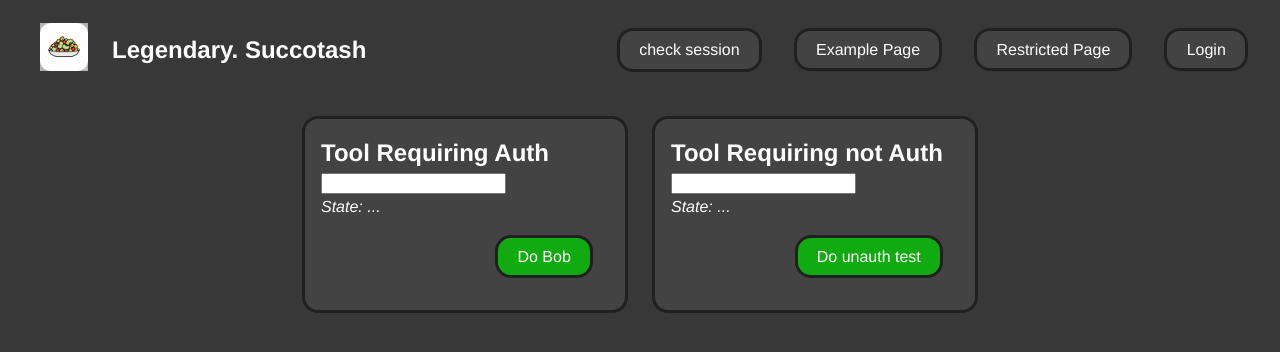
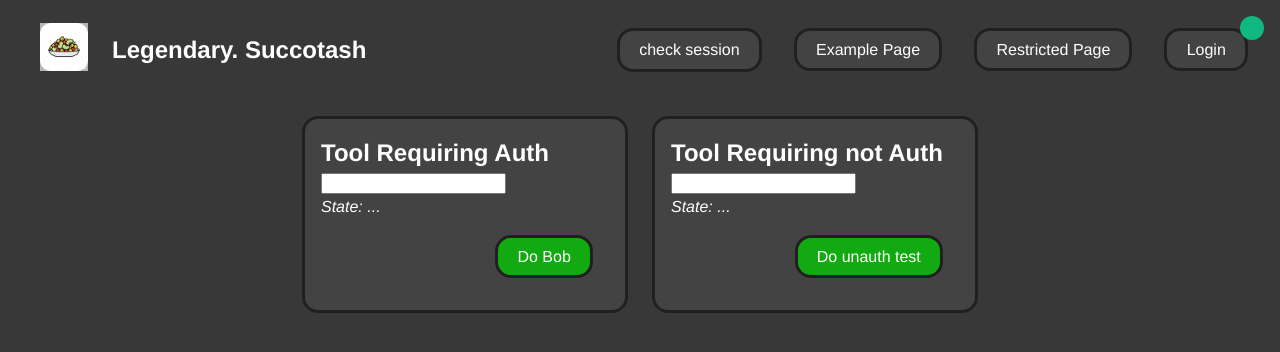
Before and after one commit to Azoghal/succotash, a React (Vite) app in the folder webpage/frontend/: page /p/landing in a window 1280 px wide. Shown: the top 352 px of the page. Built offline with nearby package versions, Linux system fonts and the light colour scheme; no server answers.

Commit message:
more tidying up and a noddy session indicator

```diff
--- a/webpage/frontend/src/components/Login.tsx
+++ b/webpage/frontend/src/components/Login.tsx
@@ -2,12 +2,14 @@
 import { SocialAuth } from '@supabase/auth-ui-react'
 import { useSession } from './context/session'
 import { ThemeMinimal } from '@supabase/auth-ui-shared';
+import { useTranslation } from 'react-i18next';
 
 export default function LoginPage(){
     const session = useSession();
+    const {t} = useTranslation();
 
     if (!session.supabaseClient){
-        return <div>Error getting login service</div>
+        return <div>{t("error.session")}</div>
     }
 
     return <SocialAuth supabaseClient={session.supabaseClient} providers={['spotify']} appearance={{theme: ThemeMinimal}}/>
--- a/webpage/frontend/src/components/Session.tsx
+++ b/webpage/frontend/src/components/Session.tsx
@@ -1,4 +1,4 @@
-import React, { useEffect, useMemo, useState } from "react";
+import React, { useCallback, useEffect, useMemo, useState } from "react";
 import * as Router from "react-router-dom";
 import Landing from "./Landing";
 import TestNotLanding from "./TestNotLanding";
@@ -10,57 +10,68 @@ import {
 } from "./context/session";
 import Protected from "./route/Protected";
 
-import { Session as SupabaseSession } from '@supabase/supabase-js'
+import { AuthChangeEvent, Session as SupabaseSession } from '@supabase/supabase-js'
 import LoginPage from "./Login";
 
 import { supabaseClient } from "../main";
 import LogoutPage from "./Logout";
 
+const SESSION_COOKIE_NAME = "supasession";
+
 export default function Session(): React.JSX.Element {
     const [supabaseSession, setSupabaseSession] = useState<SupabaseSession>();
+    const [supabaseGetSessionError,setSupabaseGetSessionError ] = useState<boolean>(false);
+    const [mostRecentAuthEventState, setMostRecentAuthEventState] = useState<AuthChangeEvent| "NONE">("NONE")
+
+    const setSessionAndCookie = useCallback((session: SupabaseSession)=>{
+        document.cookie = `${SESSION_COOKIE_NAME}=${session.access_token}; path=/; SameSite=Lax; expires=session`;
+        setSupabaseSession(session)
+        console.log("spotify token: ", session.provider_token);
+    }, [setSupabaseSession])
 
     useEffect(() => {
         supabaseClient.auth.getSession().
             then(({ data: { session }, error }) => {
-                console.log("got session. error?: ", error)
+                if (error != null) {
+                    console.log("failed to get supabase session: ", error.code, error.message)
+                    setSupabaseGetSessionError(true);
+                }
                 if (session != null){
-                    console.log("session a:",session)
-                    document.cookie = `supasession=${session.access_token}; path=/; SameSite=Lax; expires=session`;
-                    setSupabaseSession(session)
+                    setSessionAndCookie(session);
+                    setSupabaseGetSessionError(false);
                 }
             })
 
         const {
             data: { subscription },
         } = supabaseClient.auth.onAuthStateChange((event, session) => {
-            console.log("auth state change, event: ", event)
+            setMostRecentAuthEventState(event);
             if (session != null){
-                console.log("session b:",session)
-                document.cookie = `supasession=${session.access_token}; path=/; SameSite=Lax; expires=session`;
-                setSupabaseSession(session)
+                setSessionAndCookie(session);
             }
         })
 
         return () => subscription.unsubscribe()
-    }, [])
+    }, [setSessionAndCookie])
 
     const session: ISession = useMemo(()=>{
-        if (!supabaseSession){
-            console.log("has not supabase session")
-            return {
-                ...emptySession,
-                supabaseClient: supabaseClient
-            }
+        const userSession: ISession = {
+            ...emptySession,
+            supabaseClient: supabaseClient,
+            getSessionError: supabaseGetSessionError,
+            lastAuthEvent: mostRecentAuthEventState,
         }
 
-        console.log("has supabase session")
+        if (!supabaseSession){
+            console.log("no supabase session found")
+            return userSession;
+        }
 
-        return {
-            sessionType: SessionType.USER,
-            name: supabaseSession.user.email ?? "Unkown user email",
-            supabaseClient: supabaseClient,
-        }
-    }, [supabaseSession])
+        userSession.sessionType = SessionType.USER;
+        userSession.name = supabaseSession.user.email ?? "Unknown user email";
+
+        return userSession
+    }, [mostRecentAuthEventState, supabaseGetSessionError, supabaseSession])
 
     return (
         <SessionContext.Provider value={session}>
--- a/webpage/frontend/src/components/context/session.ts
+++ b/webpage/frontend/src/components/context/session.ts
@@ -1,5 +1,5 @@
 import { createContext, useContext } from "react";
-import { SupabaseClient } from '@supabase/supabase-js'
+import { AuthChangeEvent, SupabaseClient } from '@supabase/supabase-js'
 
 export enum SessionType{
     NO_SESSION,
@@ -10,9 +10,11 @@ export type ISession = {
     sessionType: SessionType;
     name: string;
     supabaseClient?: SupabaseClient;
+    getSessionError: boolean; // whether most recent session get encountered error
+    lastAuthEvent: AuthChangeEvent | "NONE"; // most recent auth event
 };
 
-export const emptySession: ISession = { sessionType: SessionType.NO_SESSION, name: "" };
+export const emptySession: ISession = { sessionType: SessionType.NO_SESSION, name: "", getSessionError: false, lastAuthEvent: "NONE" };
 
 const defaultSessionState = emptySession;
 
--- a/webpage/frontend/src/components/gui/LogInOutHeader.tsx
+++ b/webpage/frontend/src/components/gui/LogInOutHeader.tsx
@@ -3,11 +3,9 @@ import { SessionType, useSession } from "../context/session";
 import { useMemo } from "react";
 import LoginButton from "./LoginButton";
 import LogoutButton from "./LogoutButton";
+import SessionHealth from "./SessionHealth";
 
-interface ILogInOutHeaderProps {
-
-}
-
+interface ILogInOutHeaderProps {}
 
 export default function LogInOutHeader(props: React.PropsWithChildren<ILogInOutHeaderProps>): JSX.Element{
     const session = useSession()
@@ -16,12 +14,11 @@ export default function LogInOutHeader(props: React.PropsWithChildren<ILogInOutH
         return session.sessionType == SessionType.USER
     },[session.sessionType])
 
-
-
     return (
         <Header>
             {props.children && props.children}
             {loggedIn ? <LogoutButton/> : <LoginButton/>}
+            <SessionHealth />
         </Header>
     )
 }
--- /dev/null
+++ b/webpage/frontend/src/components/gui/SessionHealth.tsx
@@ -0,0 +1,18 @@
+import { useTranslation } from "react-i18next";
+import { useSession } from "../context/session";
+
+export default function SessionHealth() {
+    const session = useSession();
+    const {t} = useTranslation();
+    const hasError = session.getSessionError;
+
+    return (
+        <div className="session-health">
+            <div className={`status-icon ${hasError ? "error" : "ok"}`}></div>
+            <div className="info-panel">
+                <div>Status: {hasError ? t("sessionHealth.error") : t("sessionHealth.ok")}</div>
+                <div>Event: {session.lastAuthEvent || 'None'}</div>
+            </div>
+        </div>
+    );
+}
--- a/webpage/frontend/src/i18n/en/translation.json
+++ b/webpage/frontend/src/i18n/en/translation.json
@@ -1,19 +1,18 @@
 {
-    "counter.label": "Press Me!",
-    "counter_zero": "I'm so empty",
-    "counter_one": "I'm just right",
-    "counter_other": "I'm so full",
     "button.label": "O",
     "button.quickAction": "Quick Action",
+    "error.session": "Error getting login service",
+    "login": "Login",
+    "logout": "Logout",
+    "logout.success": "You have successfully logged out.",
+    "logout.success.action": "Return to the home page to continue using tools that do not require login.",
+    "logout.home.link": "Home",
+    "sessionHealth.error": "Err",
+    "sessionHealth.ok": "OK",
     "tool.card.desc": "This is a quick summary of what the tool will do, possibly accompanied by some relevant current status",
     "tool.card.title": "Tool {{count}}",
     "tool.card.authed": "Tool Requiring Auth",
     "tool.card.unauthed": "Tool Requiring not Auth",
     "tool.card.example.state": "State: {{value}}",
-    "title.succotash": "Legendary. Succotash",
-    "login": "Login",
-    "logout": "Logout",
-    "logout.success": "You have successfully logged out.",
-    "logout.success.action": "Return to the home page to continue using tools that do not require login.",
-    "logout.home.link": "Home"
+    "title.succotash": "Legendary. Succotash"
 }
--- /dev/null
+++ b/webpage/frontend/src/sass/_components/_session-health.scss
@@ -0,0 +1,33 @@
+.session-health {
+  position: fixed;
+  top: 16px;
+  right: 16px;
+  z-index: 1000;
+
+  &:hover .info-panel {
+    display: block;
+  }
+}
+
+.status-icon {
+  width: 24px;
+  height: 24px;
+  border-radius: 50%;
+  background-color: $dark-pink;
+  cursor: pointer;
+
+  &.error { background-color: $err-red}
+  &.ok { background-color: $err-green }
+}
+
+.info-panel {
+  position: absolute;
+  top: 30px;
+  right: 0;
+  background-color: $darkest-grey;
+  border: 1px solid $light-pink;
+  border-radius: 4px;
+  padding: 8px;
+  min-width: 150px;
+  display: none;
+}
--- a/webpage/frontend/src/sass/_vars/_colours.scss
+++ b/webpage/frontend/src/sass/_vars/_colours.scss
@@ -12,3 +12,6 @@ $submit-green: #11aa11;
 $body-bg: $dark-grey;
 $body-colour: $white;
 $anchor-colour: $light-pink;
+
+$err-red: #ef4444;
+$err-green: #10b981;
--- a/webpage/frontend/src/sass/main.scss
+++ b/webpage/frontend/src/sass/main.scss
@@ -18,4 +18,5 @@
     "_components/logo",
     "_components/card",
     "_components/header",
-    "_components/tab-container";
+    "_components/tab-container",
+    "_components/session-health";
```
